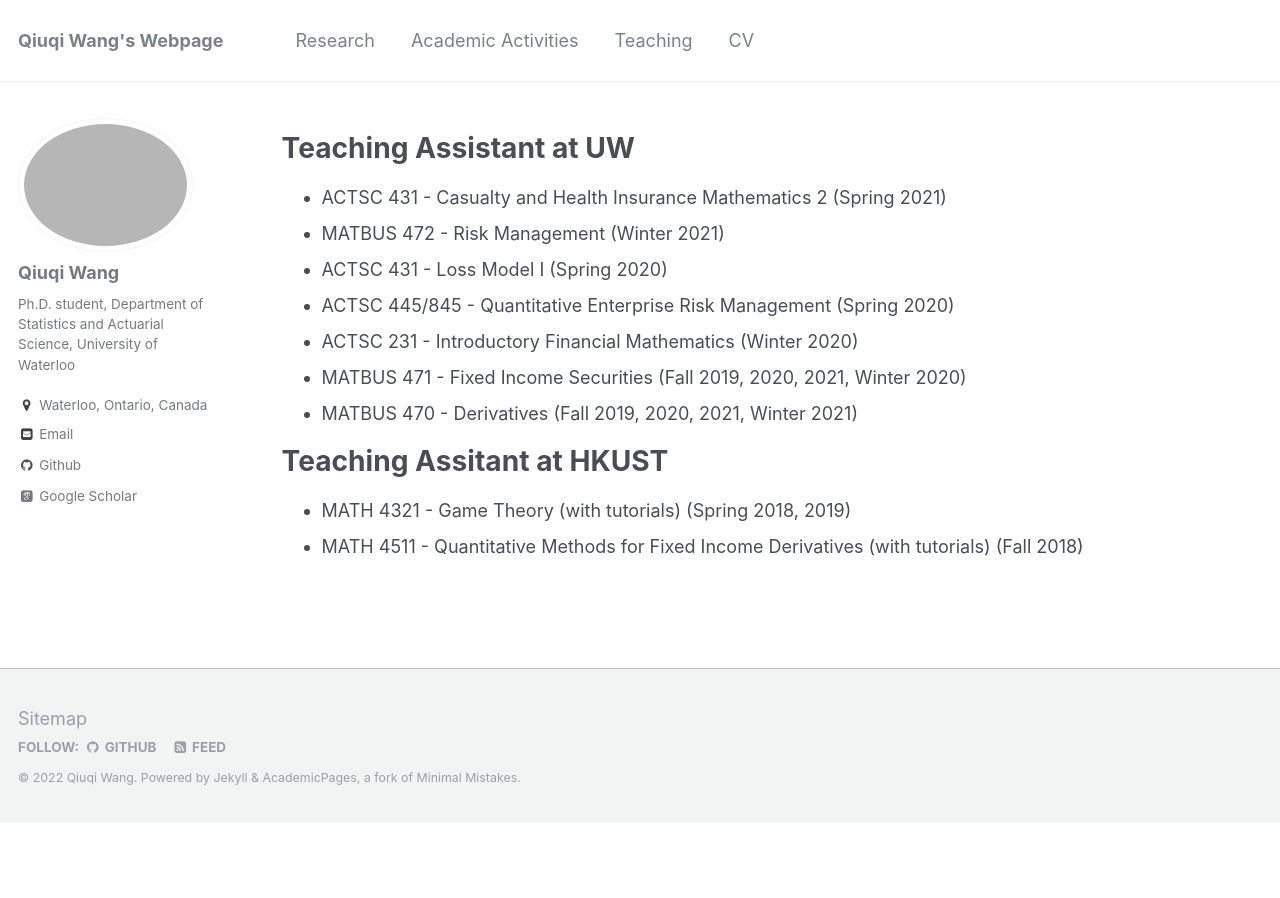
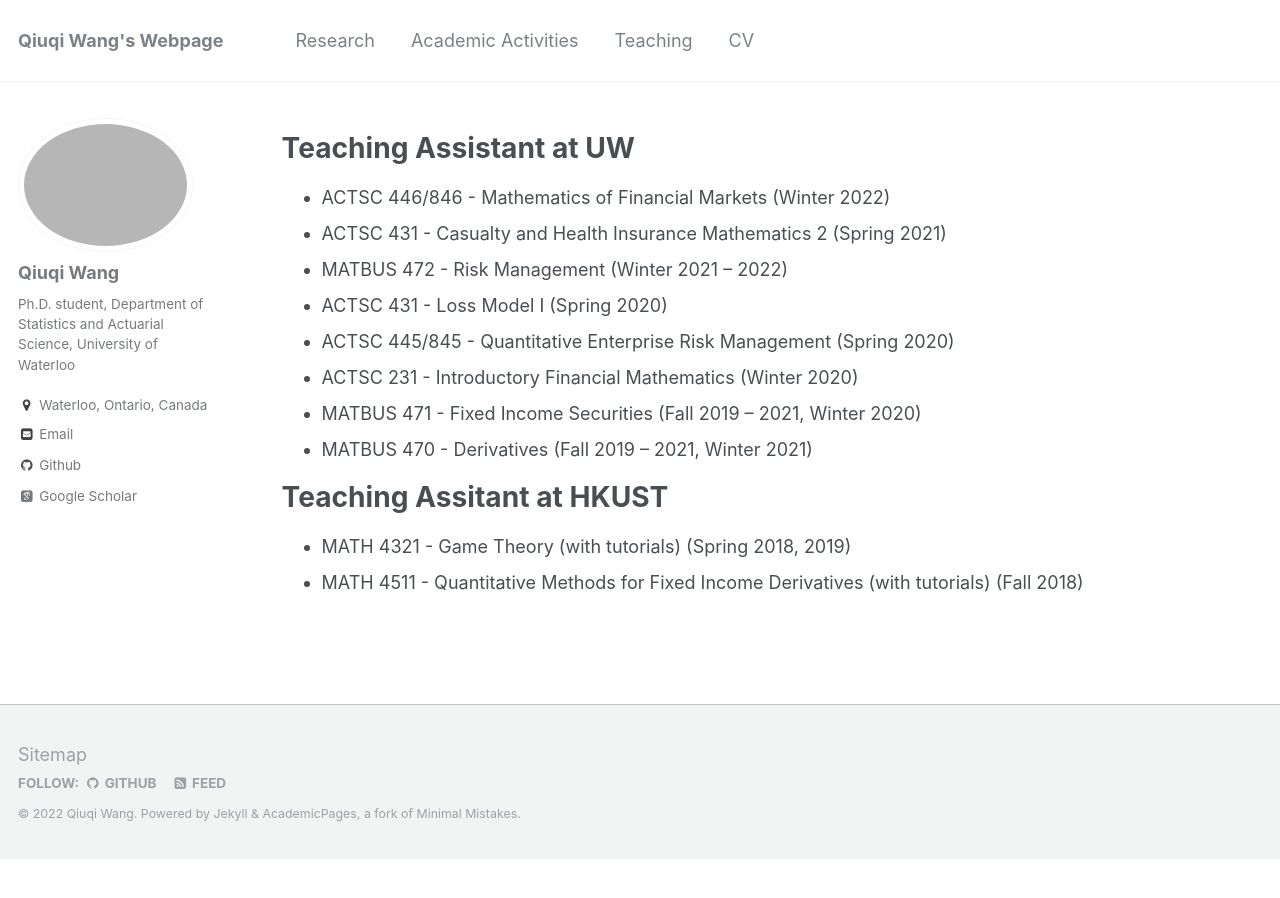
Before and after one commit to qwangan/qwangan.github.io, a Jekyll site: the page built from _pages/teaching.md, in a window 1280 px wide. Built offline with Jekyll 4.4.1, drawn with Linux system fonts in a browser that asks for light colours; some web fonts are replaced.

Commit message:
Update teaching.md

```diff
--- a/_pages/teaching.md
+++ b/_pages/teaching.md
@@ -6,13 +6,14 @@ author_profile: true
 ---
 
 # Teaching Assistant at UW
+* ACTSC 446/846 - Mathematics of Financial Markets (Winter 2022)
 * ACTSC 431 - Casualty and Health Insurance Mathematics 2 (Spring 2021)
-* MATBUS 472 - Risk Management (Winter 2021)
+* MATBUS 472 - Risk Management (Winter 2021 -- 2022)
 * ACTSC 431 - Loss Model I (Spring 2020)
 * ACTSC 445/845 - Quantitative Enterprise Risk Management (Spring 2020)
 * ACTSC 231 - Introductory Financial Mathematics (Winter 2020)
-* MATBUS 471 - Fixed Income Securities (Fall 2019, 2020, 2021, Winter 2020)
-* MATBUS 470 - Derivatives (Fall 2019, 2020, 2021, Winter 2021)
+* MATBUS 471 - Fixed Income Securities (Fall 2019 -- 2021, Winter 2020)
+* MATBUS 470 - Derivatives (Fall 2019 -- 2021, Winter 2021)
 
 # Teaching Assitant at HKUST
 * MATH 4321 - Game Theory (with tutorials) (Spring 2018, 2019)
```
